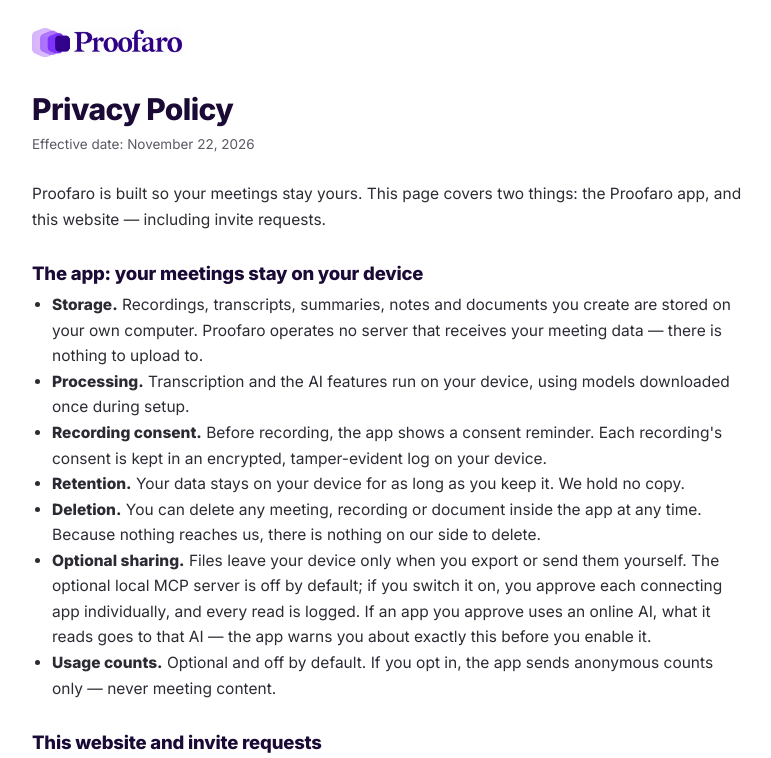
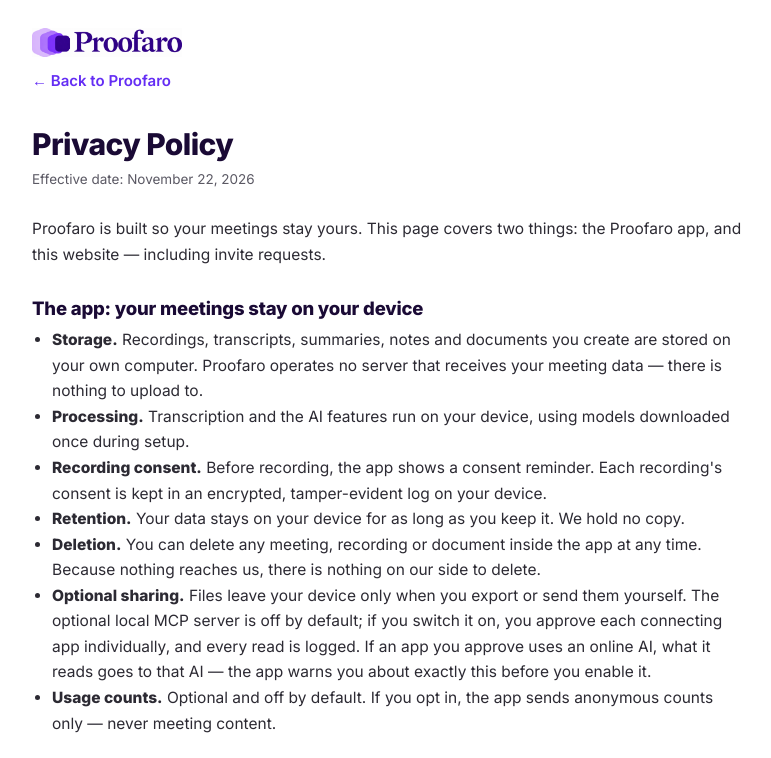
Before and after one commit to paulusa2429-wq/localnote-website, a plain HTML site: page privacy.html in a window 1280 px wide. Shown: the top 758 px of the page, without its empty margins (250-1021 px from the left). Drawn offline with Linux system fonts and the light colour scheme.

Commit message:
Legal pages: visible 'Back to Proofaro' link at the top (JP: privacy page gave no way back — logo link had no affordance and browser back was empty in a fresh tab)

```diff
--- a/privacy.html
+++ b/privacy.html
@@ -14,6 +14,7 @@
 body{margin:0;font-family:Inter,system-ui,-apple-system,'Segoe UI',sans-serif;color:#1A0A35;background:#fff;-webkit-font-smoothing:antialiased}
 .wrap{max-width:760px;margin:0 auto;padding:28px 22px 56px}
 .brand{display:flex;align-items:center;gap:8px;text-decoration:none;color:#1A0A35;font-weight:800;font-size:17px}
+.backlink{display:inline-block;margin:14px 0 2px;font:600 15px Inter,sans-serif;color:#642DF4;text-decoration:none}.backlink:hover{text-decoration:underline}
 .brand img{width:150px;height:auto}
 h1{font-size:30px;letter-spacing:-.02em;margin:34px 0 6px}
 .updated{color:#5b5964;font-size:13.5px;margin:0 0 26px}
@@ -28,6 +29,7 @@ a{color:#642DF4}
 <body>
 <div class="wrap">
 <a class="brand" href="index.html"><img src="assets/lockup.png" alt="Proofaro"/></a>
+<div><a class="backlink" href="index.html">&larr; Back to Proofaro</a></div>
 <h1>Privacy Policy</h1>
 <p class="updated">Effective date: November 22, 2026</p>
 
```
Also changed, not shown: security.html (+2 -0 lines), terms.html (+2 -0 lines).
